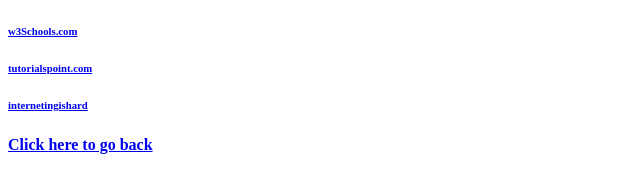
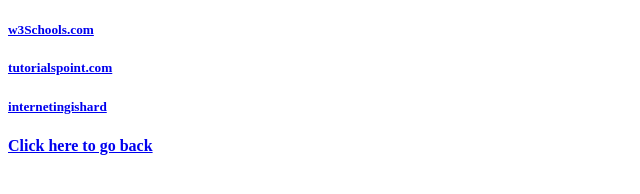
Before and after one commit to rajeshvelipkilowott/rajesh-velip-kilowott.github.io, a plain HTML site: page tutorials.html in a window 1280 px wide. Shown: the full height of the page, 0-640 px from the left. Drawn offline with Linux system fonts and the light colour scheme.

Commit message:
initial commit

```diff
--- a/tutorials.html
+++ b/tutorials.html
@@ -1,9 +1,9 @@
 <!DOCTYPE html>
 <html>
 <body>
-    <h6><a href="https://www.w3schools.com/html/">w3Schools.com</a></h6>
-    <h6><a href="https://www.tutorialspoint.com/html/html_basic_tags.html">tutorialspoint.com</a></h6>
-    <h6><a href="https://www.internetingishard.com/html-and-css/">internetingishard</a></h6>
+    <h5><a href="https://www.w3schools.com/html/">w3Schools.com</a></h5>
+    <h5><a href="https://www.tutorialspoint.com/html/html_basic_tags.html">tutorialspoint.com</a></h5>
+    <h5><a href="https://www.internetingishard.com/html-and-css/">internetingishard</a></h5>
 
     <h4><a href="resume.html">Click here to go back</h4>
 
```
